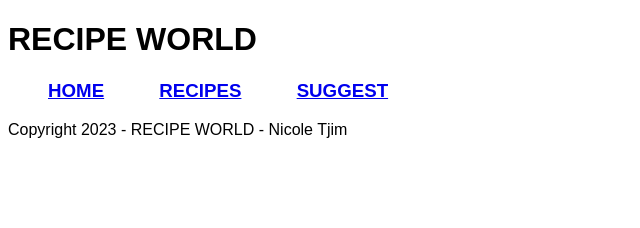
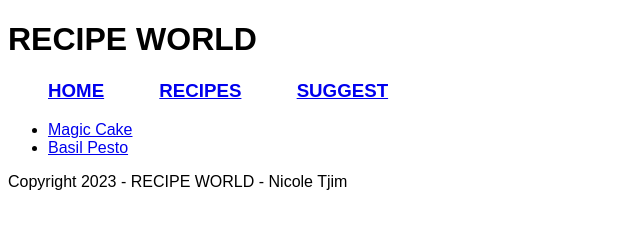
Before and after one commit to ntjim/FSALabActivity-Unit2, a plain HTML site: page recipelist.html in a window 1280 px wide. Shown: the whole page, without its empty margins (0-640 px from the left). Drawn offline with Linux system fonts and the light colour scheme.

Commit message:
Add framework for list of recipes

```diff
--- a/recipelist.html
+++ b/recipelist.html
@@ -16,7 +16,10 @@
         </div>
 
         <div class="recipelist">
-
+            <ul>
+                <li><a href="magiccake.html">Magic Cake</a></li>
+                <li><a href="basilpesto.html">Basil Pesto</a></li>
+            </ul>
         </div>
 
     </body>
```
